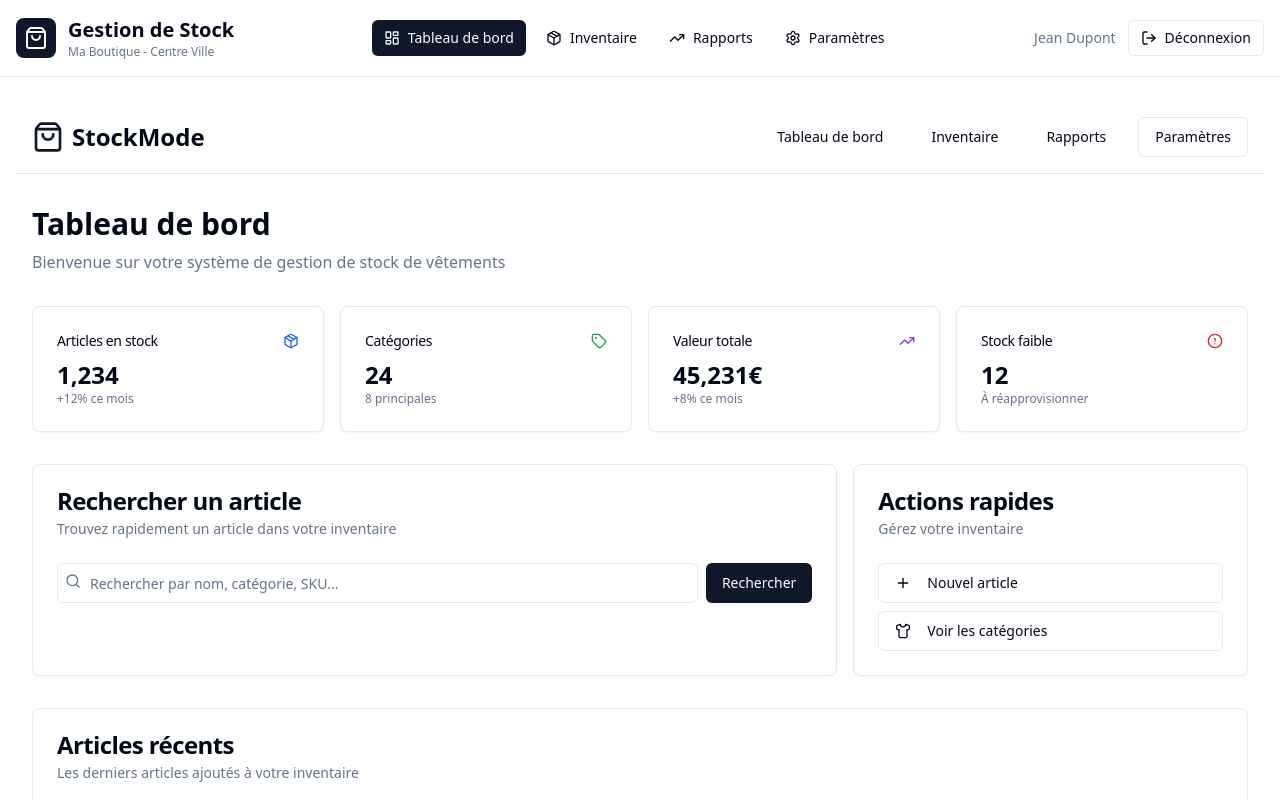
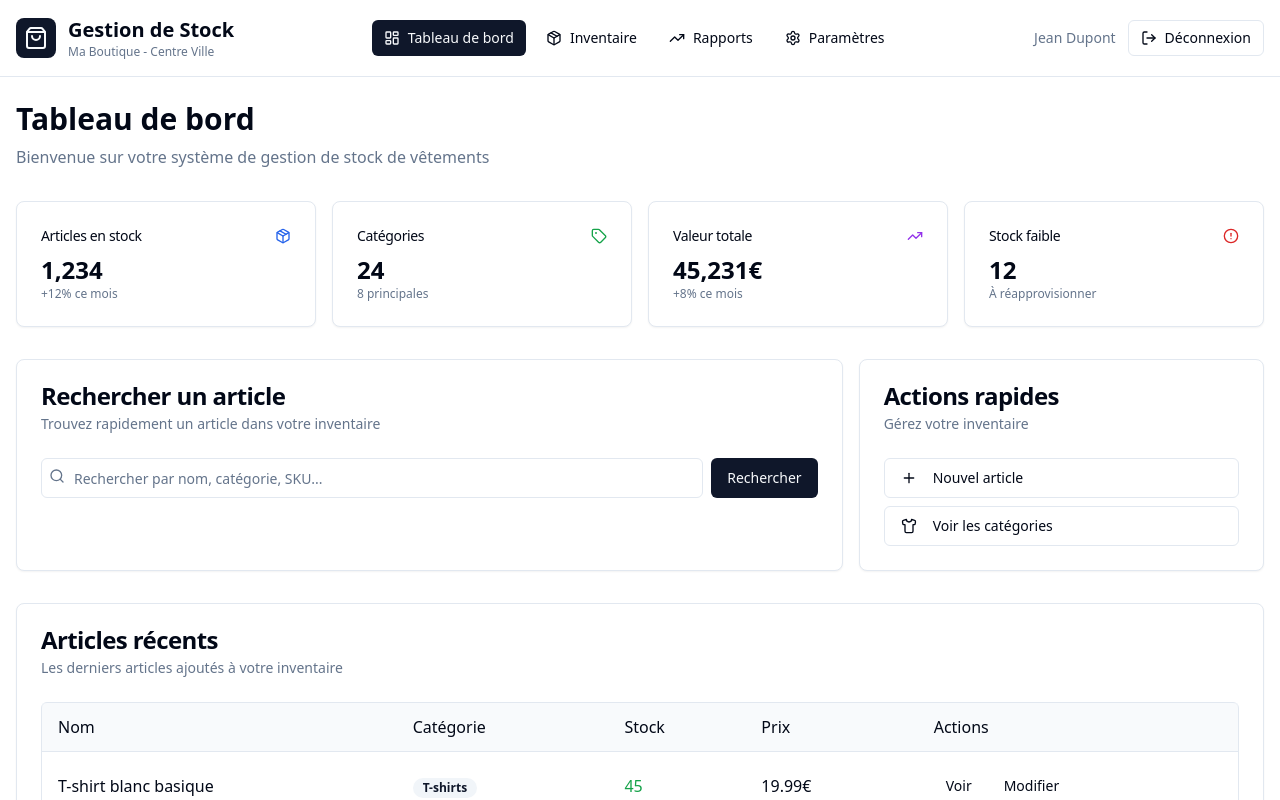
Before and after one commit to CelianPH/projet-scrum, a React (Vite) app in the folder front/: page /dashboard in a window 1280 px wide. Shown: the top 800 px of the page. Built offline with nearby package versions, Linux system fonts and the light colour scheme.

Commit message:
feat: add dashboard with stats and charts
- Display inventory statistics cards
- Add search functionality
- Show recent products table
- Implement quick actions section

```diff
--- a/front/src/pages/Dashboard.jsx
+++ b/front/src/pages/Dashboard.jsx
@@ -1,9 +1,10 @@
+import { useState } from "react"
+import { useNavigate } from "react-router-dom"
 import { Card, CardContent, CardDescription, CardHeader, CardTitle } from "@/components/ui/card"
 import { Button } from "@/components/ui/button"
 import { Input } from "@/components/ui/input"
 import {
   Package,
-  ShoppingBag,
   TrendingUp,
   AlertCircle,
   Plus,
@@ -13,6 +14,9 @@ import {
 } from "lucide-react"
 
 function Dashboard() {
+  const navigate = useNavigate()
+  const [searchQuery, setSearchQuery] = useState("")
+
   // Données mockées pour les statistiques
   const stats = [
     {
@@ -54,28 +58,14 @@ function Dashboard() {
     { id: 5, name: "Chemise à carreaux", category: "Chemises", stock: 34, price: "34.99€" },
   ]
 
+  const handleSearch = () => {
+    if (searchQuery.trim()) {
+      navigate(`/inventory?search=${encodeURIComponent(searchQuery)}`)
+    }
+  }
+
   return (
-    <div className="min-h-screen bg-background">
-      {/* Header */}
-      <header className="border-b">
-        <div className="container mx-auto px-4 py-4">
-          <div className="flex items-center justify-between">
-            <div className="flex items-center gap-2">
-              <ShoppingBag className="h-8 w-8 text-primary" />
-              <h1 className="text-2xl font-bold">StockMode</h1>
-            </div>
-            <nav className="flex items-center gap-4">
-              <Button variant="ghost">Tableau de bord</Button>
-              <Button variant="ghost">Inventaire</Button>
-              <Button variant="ghost">Rapports</Button>
-              <Button variant="outline">Paramètres</Button>
-            </nav>
-          </div>
-        </div>
-      </header>
-
-      {/* Main Content */}
-      <main className="container mx-auto px-4 py-8">
+    <div>
         {/* Welcome Section */}
         <div className="mb-8">
           <h2 className="text-3xl font-bold mb-2">Tableau de bord</h2>
@@ -123,9 +113,12 @@ function Dashboard() {
                   <Input
                     placeholder="Rechercher par nom, catégorie, SKU..."
                     className="pl-8"
+                    value={searchQuery}
+                    onChange={(e) => setSearchQuery(e.target.value)}
+                    onKeyDown={(e) => e.key === 'Enter' && handleSearch()}
                   />
                 </div>
-                <Button>Rechercher</Button>
+                <Button onClick={handleSearch}>Rechercher</Button>
               </div>
             </CardContent>
           </Card>
@@ -200,7 +193,6 @@ function Dashboard() {
             </div>
           </CardContent>
         </Card>
-      </main>
     </div>
   )
 }
```
